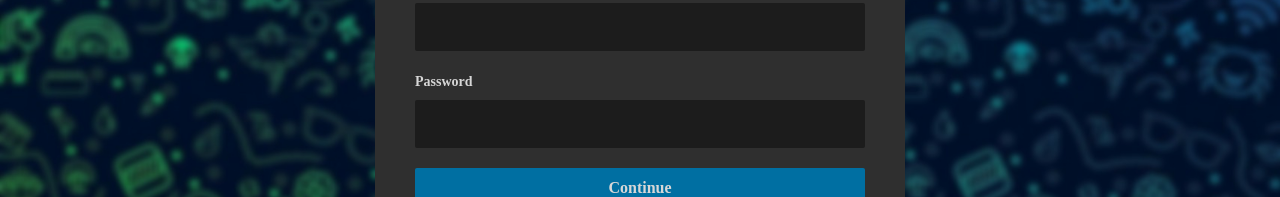
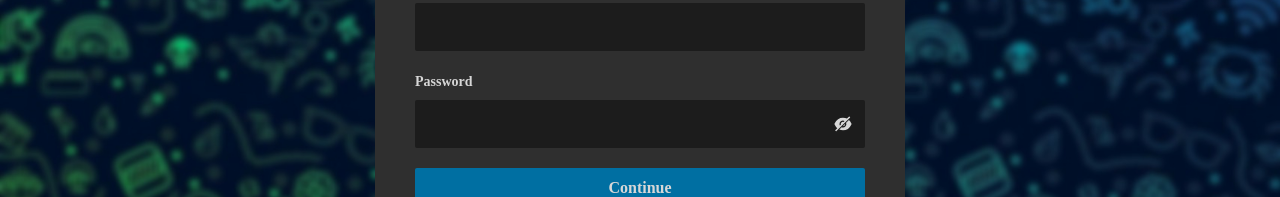
Before and after one commit to NeerajSati/chit-chat-room, a React (Create React App) app: page /register in a window 1280 px wide. Shown: the part 365-562 px from the top of the page. Built offline with nearby package versions, Linux system fonts and the light colour scheme.

Commit message:
[Enhancement]: Hide/show password

```diff
--- a/src/components/Login/Login.jsx
+++ b/src/components/Login/Login.jsx
@@ -1,10 +1,13 @@
 import React,{useState} from 'react'
 import Background from '../../assets/Login.jpg'
 import {RxCross2} from 'react-icons/rx'
+import {AiFillEye, AiFillEyeInvisible} from 'react-icons/ai'
 import { Link } from 'react-router-dom';
 
 function Login({perform}) {
     const [page, setPage] = useState(perform);
+    const [showPassword, setShowPassword] = useState(false);
+
   return (
     <div className="w-100 h-[100vh] flex items-center justify-center text-[16px] bg-red-500 text-[#d7d7d7] font-[Manrope] font-bold  max-sm:text-[14px] overflow-hidden" style={{ backgroundImage: `url(${Background})`, backgroundPosition: 'center', backgroundSize: 'cover'}}>
         {
@@ -16,9 +19,12 @@ function Login({perform}) {
                 <div className='text-[14px]'>Email</div>
                 <input className='rounded-sm mt-2 py-3 px-5 bg-[#1c1c1c] text-[gray] w-[450px] max-sm:w-full'/>
             </div>
-            <div className='mt-5 flex flex-col items-start justify-start max-sm:w-full'>
+            <div className='mt-5 flex flex-col items-start justify-start relative max-sm:w-full'>
                 <div className='text-[14px]'>Password</div>
-                <input className='rounded-sm mt-2 py-3 px-5 bg-[#1c1c1c] text-[gray] w-[450px] max-sm:w-full'/>
+                <input type={showPassword ? "text" : "password"} className='rounded-sm mt-2 py-3 pr-10 px-5 bg-[#1c1c1c] text-[gray] w-[450px] tracking-wider max-sm:w-full'/>
+                <div onClick={()=>setShowPassword(visible => !visible)} className='absolute bottom-[14px] right-3 cursor-pointer text-[20px]'>
+                {showPassword ? <AiFillEye/> : <AiFillEyeInvisible/>}
+                </div>
             </div>
             <button className='w-full rounded-sm mt-5 py-2 px-2 bg-[#0FD345] text-black'>Log In</button>
             <button className='w-full rounded-sm mt-3 py-2 px-2 bg-[#006FA2]'>Continue as Guest</button>
@@ -35,9 +41,12 @@ function Login({perform}) {
                 <div className='text-[14px]'>Username</div>
                 <input className='rounded-sm mt-2 py-3 px-5 bg-[#1c1c1c] text-[gray] w-[450px] max-sm:w-full'/>
             </div>
-            <div className='mt-5 flex flex-col items-start justify-start max-sm:w-full'>
+            <div className='mt-5 flex flex-col items-start justify-start relative max-sm:w-full'>
                 <div className='text-[14px]'>Password</div>
-                <input className='rounded-sm mt-2 py-3 px-5 bg-[#1c1c1c] text-[gray] w-[450px] max-sm:w-full'/>
+                <input type={showPassword ? "text" : "password"} className='rounded-sm mt-2 py-3 pr-10 px-5 bg-[#1c1c1c] text-[gray] w-[450px] tracking-wider max-sm:w-full'/>
+                <div onClick={()=>setShowPassword(visible => !visible)} className='absolute bottom-[14px] right-3 cursor-pointer text-[20px]'>
+                {showPassword ? <AiFillEye/> : <AiFillEyeInvisible/>}
+                </div>
             </div>
             <button className='w-full rounded-sm mt-5 py-2 px-2 bg-[#006FA2]'>Continue</button>
             <div onClick={()=>setPage('Login')} className='cursor-pointer mt-5 text-[#13A67D]'>Already have an account?</div>
```
